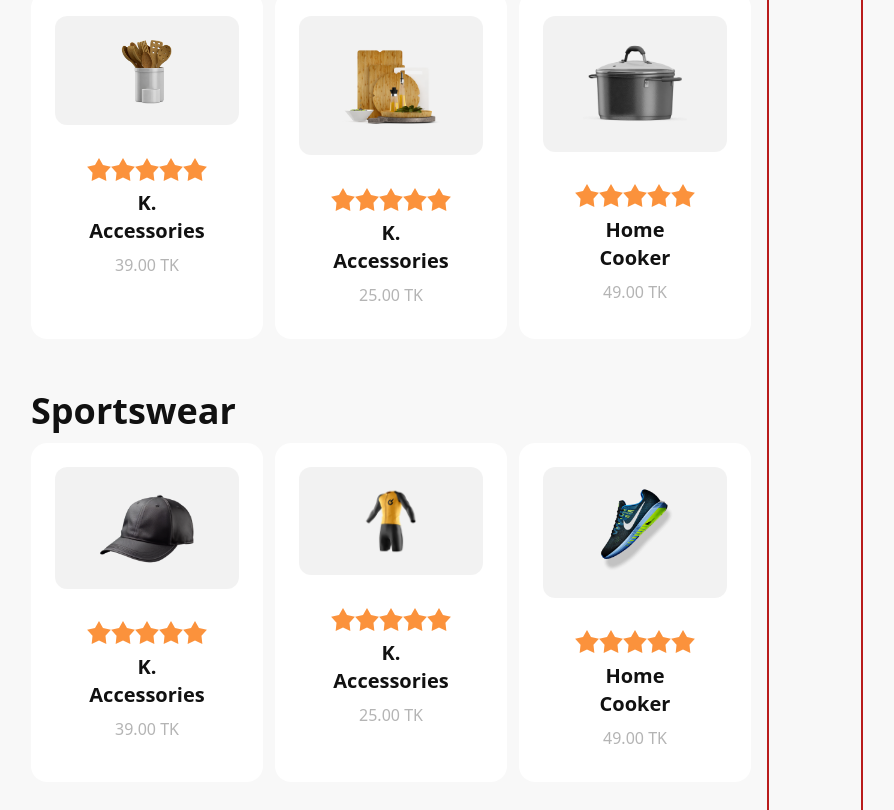
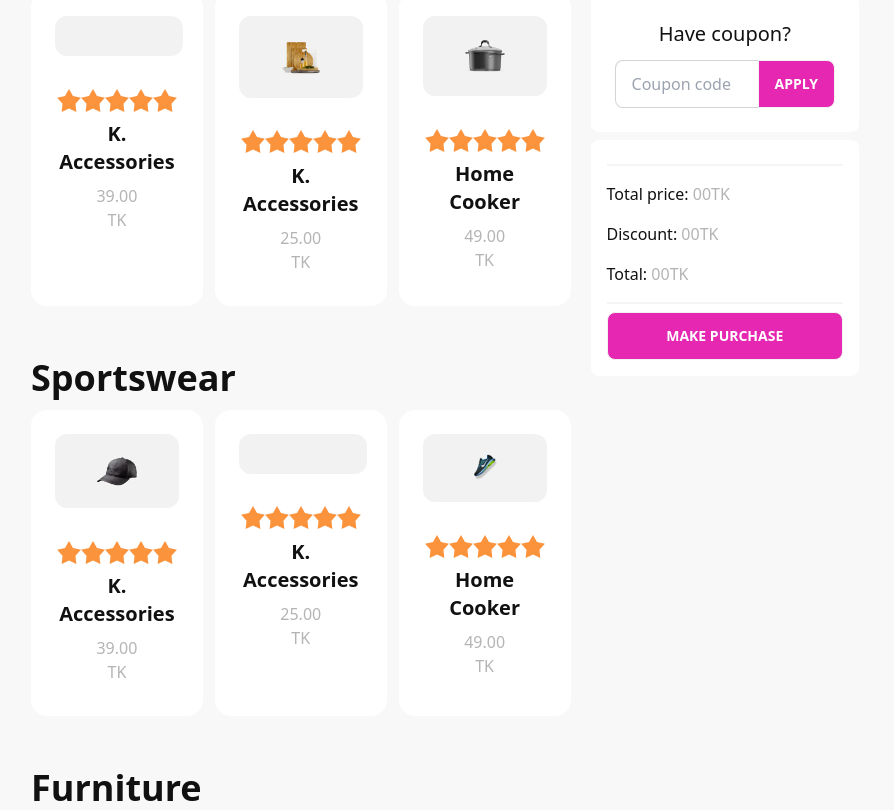
Before and after one commit to Raziur-Rahman/Summer-Sale, a plain HTML site: page index.html in a window 1280 px wide. Shown: the part 674-1484 px from the top of the page, without its empty margins (193-1087 px from the left). Drawn offline with nearby package versions, Linux system fonts and the light colour scheme; a script that the page names is missing.

Commit message:
Cart Section Added

```diff
--- a/index.html
+++ b/index.html
@@ -28,7 +28,7 @@
                     colors: {
                         'com-black': '#111111',
                         'com-p-color': '#11111150',
-                        'card-color' : '#1111110D'
+                        'card-color': '#1111110D'
 
                     }
                 }
@@ -55,30 +55,34 @@
                 <img src="images/Summer 1.png" class=" lg:w-[550px] rounded-lg lg:pl-6" />
                 <div class="text-center">
                     <h3 class="text-3xl font-medium text-com-blak">---SALE FEVER---</h3>
-                    <h1 class="text-4xl md:text-5xl font-bold text-com-black py-7">Purchase TK 200 or <br> above & get <span class="text-[#E527B2]">20% off</span></h1>
-                    <p class="py-6 text-2xl text-com-black font-normal  ">Use Promo Code <span class="py-1 px-3 text-white bg-[#E527B2] rounded-md">SELL200</span></p>
+                    <h1 class="text-4xl md:text-5xl font-bold text-com-black py-7">Purchase TK 200 or <br> above & get
+                        <span class="text-[#E527B2]">20% off</span>
+                    </h1>
+                    <p class="py-6 text-2xl text-com-black font-normal  ">Use Promo Code <span
+                            class="py-1 px-3 text-white bg-[#E527B2] rounded-md">SELL200</span></p>
                 </div>
             </div>
         </div>
 
     </header>
     <main class="py-9">
-        <section class="flex flex-col-reverse lg:flex-row lg:px-56 ">
+        <section class="flex flex-col-reverse pl-3 lg:flex-row lg:px-56 ">
             <div class="flex-1 mr-4">
                 <div>
                     <h1 class="text-4xl font-semibold text-com-black py-3">Kitchenware </h1>
-                    <div class="flex flex-col md:flex-cols-2 lg:flex-row gap-3">
+                    <div class="flex flex-col md:grid md:grid-cols-2 lg:grid-cols-3 gap-3">
                         <!-- First-Card -->
                         <div class="card px-6 pt-6 bg-white">
                             <figure class="px-16 py-5 rounded-xl bg-card-color">
-                                <img  src="images/prod1.png" alt="Loading...." class="rounded-xl" />
+                                <img src="images/prod1.png" alt="Loading...." class="rounded-xl" />
                             </figure>
                             <div class="card-body items-center text-center">
                                 <div class="rating">
                                     <input type="radio" name="rating-2" class="mask mask-star-2 bg-orange-400" />
                                     <input type="radio" name="rating-2" class="mask mask-star-2 bg-orange-400" />
                                     <input type="radio" name="rating-2" class="mask mask-star-2 bg-orange-400" />
-                                    <input type="radio" name="rating-2" class="mask mask-star-2 bg-orange-400" checked />
+                                    <input type="radio" name="rating-2" class="mask mask-star-2 bg-orange-400"
+                                        checked />
                                     <input type="radio" name="rating-2" class="mask mask-star-2 bg-orange-400" />
                                 </div>
                                 <h2 class="card-title text-com-black">K. Accessories</h2>
@@ -88,14 +92,15 @@
                         <!-- Second Card -->
                         <div class="card px-6 pt-6 bg-white">
                             <figure class="px-10 py-5 rounded-xl bg-card-color">
-                                <img  src="images/prod2.png" alt="Loading...." class="rounded-xl" />
+                                <img src="images/prod2.png" alt="Loading...." class="rounded-xl" />
                             </figure>
                             <div class="card-body items-center text-center">
                                 <div class="rating">
                                     <input type="radio" name="rating-2" class="mask mask-star-2 bg-orange-400" />
                                     <input type="radio" name="rating-2" class="mask mask-star-2 bg-orange-400" />
                                     <input type="radio" name="rating-2" class="mask mask-star-2 bg-orange-400" />
-                                    <input type="radio" name="rating-2" class="mask mask-star-2 bg-orange-400" checked />
+                                    <input type="radio" name="rating-2" class="mask mask-star-2 bg-orange-400"
+                                        checked />
                                     <input type="radio" name="rating-2" class="mask mask-star-2 bg-orange-400" />
                                 </div>
                                 <h2 class="card-title text-com-black">K. Accessories</h2>
@@ -105,14 +110,15 @@
                         <!-- Third Card -->
                         <div class="card px-6 pt-6 bg-white">
                             <figure class="px-10 py-5 rounded-xl bg-card-color">
-                                <img  src="images/prod3.png" alt="Loading...." class="rounded-xl" />
+                                <img src="images/prod3.png" alt="Loading...." class="rounded-xl" />
                             </figure>
                             <div class="card-body items-center text-center">
                                 <div class="rating">
                                     <input type="radio" name="rating-2" class="mask mask-star-2 bg-orange-400" />
                                     <input type="radio" name="rating-2" class="mask mask-star-2 bg-orange-400" />
                                     <input type="radio" name="rating-2" class="mask mask-star-2 bg-orange-400" />
-                                    <input type="radio" name="rating-2" class="mask mask-star-2 bg-orange-400" checked />
+                                    <input type="radio" name="rating-2" class="mask mask-star-2 bg-orange-400"
+                                        checked />
                                     <input type="radio" name="rating-2" class="mask mask-star-2 bg-orange-400" />
                                 </div>
                                 <h2 class="card-title text-com-black">Home Cooker</h2>
@@ -124,18 +130,19 @@
                 <!-- section-2  -->
                 <div class="my-10">
                     <h1 class="text-4xl font-semibold text-com-black py-3">Sportswear </h1>
-                    <div class="flex flex-col md:flex-cols-2 lg:flex-row gap-3">
+                    <div class="flex flex-col md:grid md:grid-cols-2 lg:grid-cols-3 gap-3">
                         <!-- First-Card -->
                         <div class="card px-6 pt-6 bg-white">
                             <figure class="px-10 py-5 rounded-xl bg-card-color">
-                                <img  src="images/prod4.png" alt="Loading...." class="rounded-xl" />
+                                <img src="images/prod4.png" alt="Loading...." class="rounded-xl" />
                             </figure>
                             <div class="card-body items-center text-center">
                                 <div class="rating">
                                     <input type="radio" name="rating-2" class="mask mask-star-2 bg-orange-400" />
                                     <input type="radio" name="rating-2" class="mask mask-star-2 bg-orange-400" />
                                     <input type="radio" name="rating-2" class="mask mask-star-2 bg-orange-400" />
-                                    <input type="radio" name="rating-2" class="mask mask-star-2 bg-orange-400" checked />
+                                    <input type="radio" name="rating-2" class="mask mask-star-2 bg-orange-400"
+                                        checked />
                                     <input type="radio" name="rating-2" class="mask mask-star-2 bg-orange-400" />
                                 </div>
                                 <h2 class="card-title text-com-black">K. Accessories</h2>
@@ -145,14 +152,15 @@
                         <!-- Second Card -->
                         <div class="card px-6 pt-6 bg-white">
                             <figure class="px-16 py-5 rounded-xl bg-card-color">
-                                <img  src="images/prod5.png" alt="Loading...." class="rounded-xl" />
+                                <img src="images/prod5.png" alt="Loading...." class="rounded-xl" />
                             </figure>
                             <div class="card-body items-center text-center">
                                 <div class="rating">
                                     <input type="radio" name="rating-2" class="mask mask-star-2 bg-orange-400" />
                                     <input type="radio" name="rating-2" class="mask mask-star-2 bg-orange-400" />
                                     <input type="radio" name="rating-2" class="mask mask-star-2 bg-orange-400" />
-                                    <input type="radio" name="rating-2" class="mask mask-star-2 bg-orange-400" checked />
+                                    <input type="radio" name="rating-2" class="mask mask-star-2 bg-orange-400"
+                                        checked />
                                     <input type="radio" name="rating-2" class="mask mask-star-2 bg-orange-400" />
                                 </div>
                                 <h2 class="card-title text-com-black">K. Accessories</h2>
@@ -162,14 +170,15 @@
                         <!-- Third Card -->
                         <div class="card px-6 pt-6 bg-white">
                             <figure class="px-12 py-5 rounded-xl bg-card-color">
-                                <img  src="images/prod6.png" alt="Loading...." class="rounded-xl" />
+                                <img src="images/prod6.png" alt="Loading...." class="rounded-xl" />
                             </figure>
                             <div class="card-body items-center text-center">
                                 <div class="rating">
                                     <input type="radio" name="rating-2" class="mask mask-star-2 bg-orange-400" />
                                     <input type="radio" name="rating-2" class="mask mask-star-2 bg-orange-400" />
                                     <input type="radio" name="rating-2" class="mask mask-star-2 bg-orange-400" />
-                                    <input type="radio" name="rating-2" class="mask mask-star-2 bg-orange-400" checked />
+                                    <input type="radio" name="rating-2" class="mask mask-star-2 bg-orange-400"
+                                        checked />
                                     <input type="radio" name="rating-2" class="mask mask-star-2 bg-orange-400" />
                                 </div>
                                 <h2 class="card-title text-com-black">Home Cooker</h2>
@@ -181,18 +190,19 @@
                 <!-- section-3  -->
                 <div>
                     <h1 class="text-4xl font-semibold text-com-black py-3">Furniture </h1>
-                    <div class="flex flex-col md:flex-cols-2 lg:flex-row gap-3">
+                    <div class="flex flex-col md:grid md:grid-cols-2 lg:grid-cols-3 gap-3">
                         <!-- First-Card -->
                         <div class="card px-6 pt-6 bg-white">
                             <figure class="px-14 py-5 rounded-xl bg-card-color">
-                                <img  src="images/prod7.png" alt="Loading...." class="rounded-xl" />
+                                <img src="images/prod7.png" alt="Loading...." class="rounded-xl" />
                             </figure>
                             <div class="card-body items-center text-center">
                                 <div class="rating">
                                     <input type="radio" name="rating-2" class="mask mask-star-2 bg-orange-400" />
                                     <input type="radio" name="rating-2" class="mask mask-star-2 bg-orange-400" />
                                     <input type="radio" name="rating-2" class="mask mask-star-2 bg-orange-400" />
-                                    <input type="radio" name="rating-2" class="mask mask-star-2 bg-orange-400" checked />
+                                    <input type="radio" name="rating-2" class="mask mask-star-2 bg-orange-400"
+                                        checked />
                                     <input type="radio" name="rating-2" class="mask mask-star-2 bg-orange-400" />
                                 </div>
                                 <h2 class="card-title text-lg text-com-black">Single Relax Chair</h2>
@@ -202,14 +212,15 @@
                         <!-- Second Card -->
                         <div class="card px-6 pt-6 bg-white">
                             <figure class="px-16 py-5 rounded-xl bg-card-color">
-                                <img  src="images/prod8.png" alt="Loading...." class="rounded-xl" />
+                                <img src="images/prod8.png" alt="Loading...." class="rounded-xl" />
                             </figure>
                             <div class="card-body items-center text-center">
                                 <div class="rating">
                                     <input type="radio" name="rating-2" class="mask mask-star-2 bg-orange-400" />
                                     <input type="radio" name="rating-2" class="mask mask-star-2 bg-orange-400" />
                                     <input type="radio" name="rating-2" class="mask mask-star-2 bg-orange-400" />
-                                    <input type="radio" name="rating-2" class="mask mask-star-2 bg-orange-400" checked />
+                                    <input type="radio" name="rating-2" class="mask mask-star-2 bg-orange-400"
+                                        checked />
                                     <input type="radio" name="rating-2" class="mask mask-star-2 bg-orange-400" />
                                 </div>
                                 <h2 class="card-title text-com-black">Children play</h2>
@@ -219,14 +230,15 @@
                         <!-- Third Card -->
                         <div class="card px-6 pt-6 bg-white">
                             <figure class="px-10 py-5 rounded-xl bg-card-color">
-                                <img  src="images/prod9.png" alt="Loading...." class="rounded-xl" />
+                                <img src="images/prod9.png" alt="Loading...." class="rounded-xl" />
                             </figure>
                             <div class="card-body items-center text-center">
                                 <div class="rating">
                                     <input type="radio" name="rating-2" class="mask mask-star-2 bg-orange-400" />
                                     <input type="radio" name="rating-2" class="mask mask-star-2 bg-orange-400" />
                                     <input type="radio" name="rating-2" class="mask mask-star-2 bg-orange-400" />
-                                    <input type="radio" name="rating-2" class="mask mask-star-2 bg-orange-400" checked />
+                                    <input type="radio" name="rating-2" class="mask mask-star-2 bg-orange-400"
+                                        checked />
                                     <input type="radio" name="rating-2" class="mask mask-star-2 bg-orange-400" />
                                 </div>
                                 <h2 class="card-title text-com-black">Flexible Sofa</h2>
@@ -237,12 +249,50 @@
                 </div>
 
             </div>
-            <div class="flex flex-col pt-14 w-[250px] border-2 border-red-700">
-                <div>
+            <div class="pt-16">
+                <div class="flex flex-col items-center p-6 bg-white rounded-lg my-1 mx-1">
+                    <h1 class="text-xl text-com-black font-medium mb-3">Have coupon?</h1>
+                    <div class="join ">
+                        <div>
+                            <div>
+                                <input class="input input-bordered join-item w-36" placeholder="Coupon code" />
+                            </div>
+                        </div>
+                        <div class="indicator">
+                            <button class="btn join-item max-w-fit text-white bg-[#E527B2]">Apply</button>
+                        </div>
+                    </div>
+                </div>
+                <!-- section-2  -->
+                <div class="bg-white rounded-lg p-4 my-2 mx-1">
 
+                    <ol>
 
-                </div>
-                <div>
+                    </ol>
+
+                    <hr class="my-2  h-[2px]  border-t-2 bg-gray-300 opacity-40 dark:opacity-80" />
+
+                    <h3 class="text-base font-medium text-com-black text-left py-2">Total price: <span
+                            class="text-com-p-color"><span>00</span>TK</span></h3>
+                    <h3 class="text-base font-medium text-com-black text-left py-2">Discount: <span
+                            class="text-com-p-color"><span>00</span>TK</span></h3>
+                    <h3 class="text-base font-medium text-com-black text-left py-2">Total: <span
+                            class="text-com-p-color"><span>00</span>TK</span></h3>
+
+                    <hr class="my-2  h-[2px]  border-t-2 bg-gray-300 opacity-40 dark:opacity-80" />
+
+                    <!-- Open the modal using ID.showModal() method -->
+                    <button class="btn text-white bg-[#E527B2] w-full" onclick="my_modal_5.showModal()">Make Purchase</button>
+                    <dialog id="my_modal_5" class="modal modal-bottom sm:modal-middle">
+                        <form method="dialog" class="modal-box">
+                            <h3 class="font-bold text-lg">Hello!</h3>
+                            <p class="py-4">Press ESC key or click the button below to close</p>
+                            <div class="modal-action">
+                                <!-- if there is a button in form, it will close the modal -->
+                                <button class="btn">Close</button>
+                            </div>
+                        </form>
+                    </dialog>
 
                 </div>
             </div>
```
